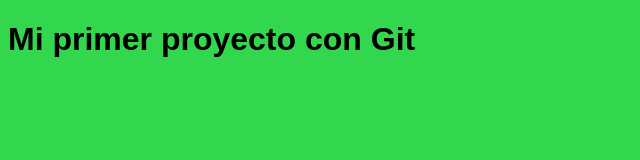
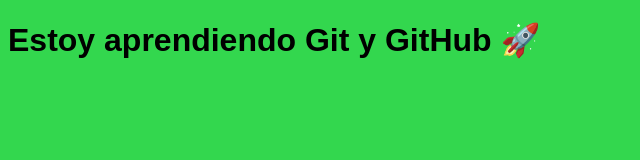
Before and after one commit to csstiven/mi-proyecto-git, a plain HTML site: page index.html in a window 1280 px wide. Shown: the whole page, without its empty margins (0-640 px from the left). Drawn offline with Linux system fonts and the light colour scheme.

Commit message:
Actualiza título del proyecto

```diff
--- a/index.html
+++ b/index.html
@@ -7,7 +7,7 @@
 </head>
 <body>
 
-    <h1>Mi primer proyecto con Git</h1>
+    <h1>Estoy aprendiendo Git y GitHub 🚀</h1>
 
     <script src="logica.js"></script>
 </body>
```
